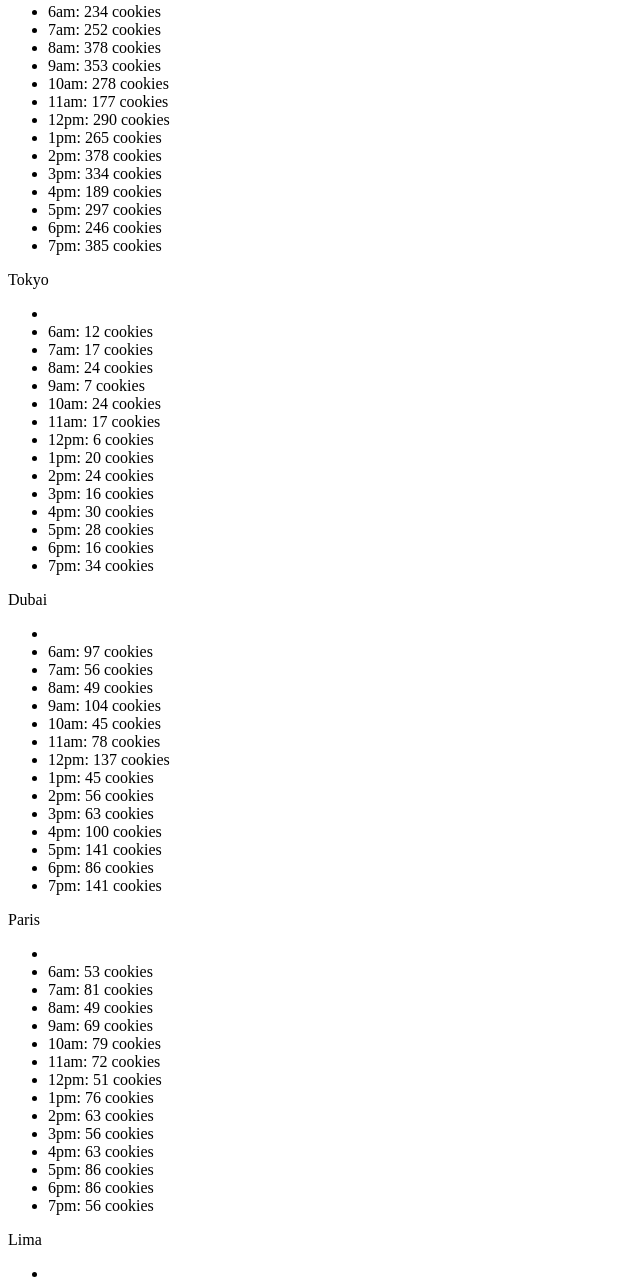
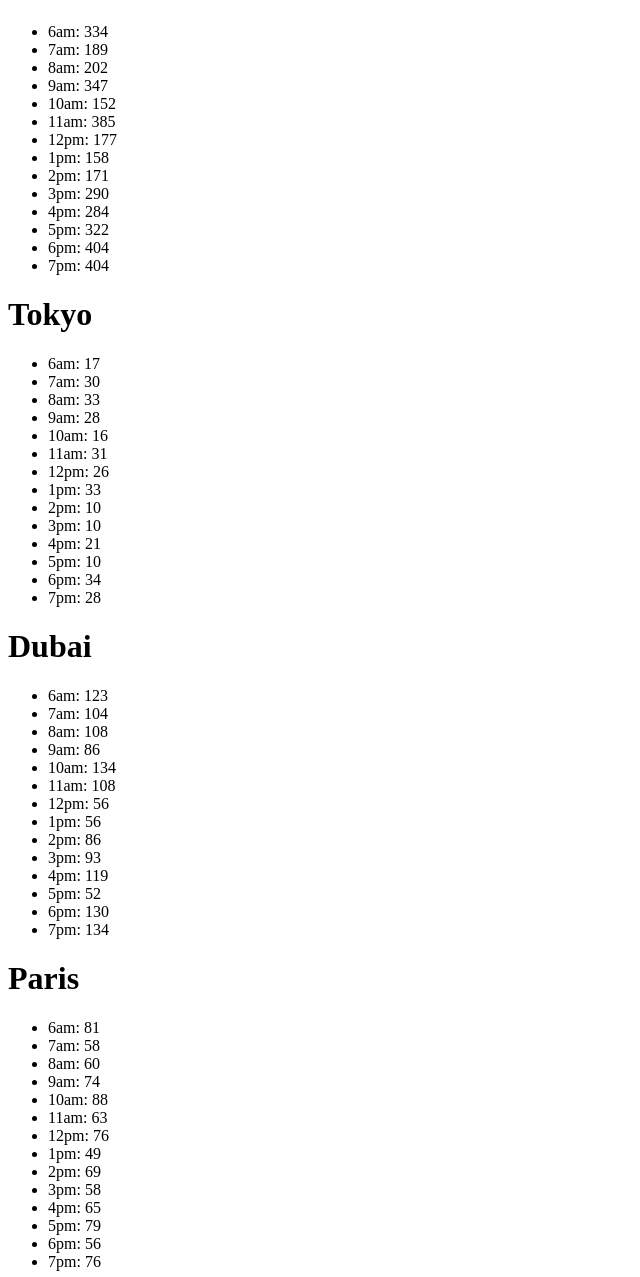
Before and after one commit to DanchellexDanchelle/CookieStand, a plain HTML site: page sales.html in a window 1280 px wide. Shown: the part 57-1334 px from the top of the page, without its empty margins (0-640 px from the left). Drawn offline with Linux system fonts and the light colour scheme.

Commit message:
render function

```diff
--- a/app.js
+++ b/app.js
@@ -27,7 +27,25 @@ const Seattle = {
 
       return this.cookiesPerHour;
 
-   }
+   },
+    Render: function (){
+      // create unorder list
+      // create listed item for each cookiesPerHour
+      // instert list item into ul
+      // instert ul into body
+   let list = document.createElement("ul")
+   let header = document.createElement("h1")
+   header.innerHTML = this.Location
+   let body = document.querySelector("body")
+   body.append(header)
+      for(let i=0; i < this.cookiesPerHour.length; i++){
+         let listitem = document.createElement("li")
+         listitem.innerHTML= this.hoursopen[i]+": "+this.cookiesPerHour[i]
+         list.append(listitem)
+      }
+
+     body.append(list)
+    }
 }
 
 const Tokyo = {
@@ -56,7 +74,24 @@ const Tokyo = {
 
       return this.cookiesPerHour;
 
-   }
+   },
+   Render: function (){
+      // create unorder list
+      // create listed item for each cookiesPerHour
+      // instert list item into ul
+      // instert ul into body
+   let list = document.createElement("ul")
+   let header = document.createElement("h1")
+   header.innerHTML = this.Location
+   let body = document.querySelector("body")
+   body.append(header)
+      for(let i=0; i < this.cookiesPerHour.length; i++){
+         let listitem = document.createElement("li")
+         listitem.innerHTML= this.hoursopen[i]+": "+this.cookiesPerHour[i]
+         list.append(listitem)
+      }
+     body.append(list)
+    }
 }
 
 const Dubai = {
@@ -83,7 +118,24 @@ const Dubai = {
          }
 
          return this.cookiesPerHour;
-   }
+   },
+   Render: function (){
+      // create unorder list
+      // create listed item for each cookiesPerHour
+      // instert list item into ul
+      // instert ul into body
+   let list = document.createElement("ul")
+   let header = document.createElement("h1")
+   header.innerHTML = this.Location
+   let body = document.querySelector("body")
+   body.append(header)
+      for(let i=0; i < this.cookiesPerHour.length; i++){
+         let listitem = document.createElement("li")
+         listitem.innerHTML= this.hoursopen[i]+": "+this.cookiesPerHour[i]
+         list.append(listitem)
+      }
+     body.append(list)
+    }
 }
 
 const Paris = {
@@ -110,7 +162,24 @@ GetCookies: function () {
    }
 
    return this.cookiesPerHour;
-}
+},
+Render: function (){
+   // create unorder list
+   // create listed item for each cookiesPerHour
+   // instert list item into ul
+   // instert ul into body
+let list = document.createElement("ul")
+let header = document.createElement("h1")
+header.innerHTML = this.Location
+let body = document.querySelector("body")
+body.append(header)
+   for(let i=0; i < this.cookiesPerHour.length; i++){
+      let listitem = document.createElement("li")
+      listitem.innerHTML= this.hoursopen[i]+": "+this.cookiesPerHour[i]
+      list.append(listitem)
+   }
+  body.append(list)
+ }
 }
 
 const Lima = {
@@ -136,56 +205,37 @@ GetCookies: function () {
    }
 
    return this.cookiesPerHour;
-}
+},
+Render: function (){
+   // create unorder list
+   // create listed item for each cookiesPerHour
+   // instert list item into ul
+   // instert ul into body
+let list = document.createElement("ul")
+let header = document.createElement("h1")
+header.innerHTML = this.Location
+let body = document.querySelector("body")
+body.append(header)
+   for(let i=0; i < this.cookiesPerHour.length; i++){
+      let listitem = document.createElement("li")
+      listitem.innerHTML= this.hoursopen[i]+": "+this.cookiesPerHour[i]
+      list.append(listitem)
+   }
+  body.append(list)
+ }
 }
 
-// let hoursdemo = ["6am", "7am" , "8am", "9am", "10am", "11am", "12pm","1pm", "2pm", "3pm", "4pm", "5pm", "6pm", "7pm"]
-// let cookiedemo = [341, 202, 372, 284, 278, 334, 290, 322, 221, 404, 404, 221, 152, 278]
-// let hoursArray = document.querySelector('.output')
-// for(let i = 0; i < hoursdemo.length; i++){
-//   // hoursdemo[i].innerHTML
-//    let variable = document.createElement("li");
-//    variable.innerHTML = `${hoursdemo[i]}: ${cookiedemo[i]} cookies`;
-//    hoursArray.append(variable);
+Seattle.GetCookies()
+Seattle.Render()
 
-// }
-const hoursopen = ["6am", "7am" , "8am", "9am", "10am", "11am", "12pm","1pm", "2pm", "3pm", "4pm", "5pm", "6pm", "7pm"]
-let cookieamount = [234, 252, 378, 353, 278, 177, 290, 265, 378, 334, 189, 297, 246, 385]
-let hoursArray = document.querySelector('.output')
-for(let i = 0; i < hoursopen.length; i++){
-   let Seattle = document.createElement("li");
-   Seattle.innerHTML = `${hoursopen[i]}: ${cookieamount[i]} cookies`;
-   hoursArray.append(Seattle);
-};
+Tokyo.GetCookies()
+Tokyo.Render()
 
-let cookieamountT = [12, 17, 24, 7, 24, 17, 6, 20, 24, 16, 30, 28, 16, 34]
-let hoursArray2 = document.querySelector('.output2')
-for(let i = 0; i < hoursopen.length; i++){
-   let Tokyo = document.createElement("li");
-   Tokyo.innerHTML = `${hoursopen[i]}: ${cookieamountT[i]} cookies`;
-   hoursArray2.append(Tokyo);
-};
+Dubai.GetCookies()
+Dubai.Render()
 
-let cookieamountD = [97, 56, 49, 104, 45, 78, 137, 45, 56, 63, 100, 141, 86, 141]
-let hoursArray3 = document.querySelector('.output3')
-for(let i =0; i < hoursopen.length; i++){
-   let Dubai = document.createElement("li");
-   Dubai.innerHTML = `${hoursopen[i]}: ${cookieamountD[i]} cookies`;
-   hoursArray3.append(Dubai);
-};
+Paris.GetCookies()
+Paris.Render()
 
-let cookieamountP = [53, 81, 49, 69, 79, 72, 51, 76, 63, 56, 63, 86, 86, 56]
-let hoursArray4 = document.querySelector('.output4')
-for(let i = 0; i < hoursopen.length; i++){
-   let Paris = document.createElement("li");
-   Paris.innerHTML = `${hoursopen[i]}: ${cookieamountP[i]} cookies`;
-   hoursArray4.append(Paris);
-};
-
-let cookieamountL = [42, 74, 46, 65, 65, 51, 74, 14, 60, 65, 42, 19, 51, 46]
-let hoursArray5 = document.querySelector('.output5')
-for(let i = 0; i < hoursopen.length; i++){
-   let Lima = document.createElement("li");
-   Lima.innerHTML = `${hoursopen[i]}: ${cookieamountL[i]} cookies`;
-   hoursArray5.append(Lima);
-}
+Lima.GetCookies()
+Lima.Render()
--- a/sales.html
+++ b/sales.html
@@ -4,31 +4,8 @@
 
 </head>
  <body>
-    Seattle
-     <ul class="output">
-         <li></li>
 
-    </ul>
 
-    Tokyo
-    <ul class="output2">
-        <li></li>
-    </ul>
-
-    Dubai
-    <ul class="output3">
-        <li></li>
-    </ul>
-
-    Paris
-    <ul class="output4">
-        <li></li>
-    </ul>
-
-    Lima
-    <ul class="output5">
-        <li></li>
-    </ul>
 
     <script src="app.js"></script>
  </body>
```
